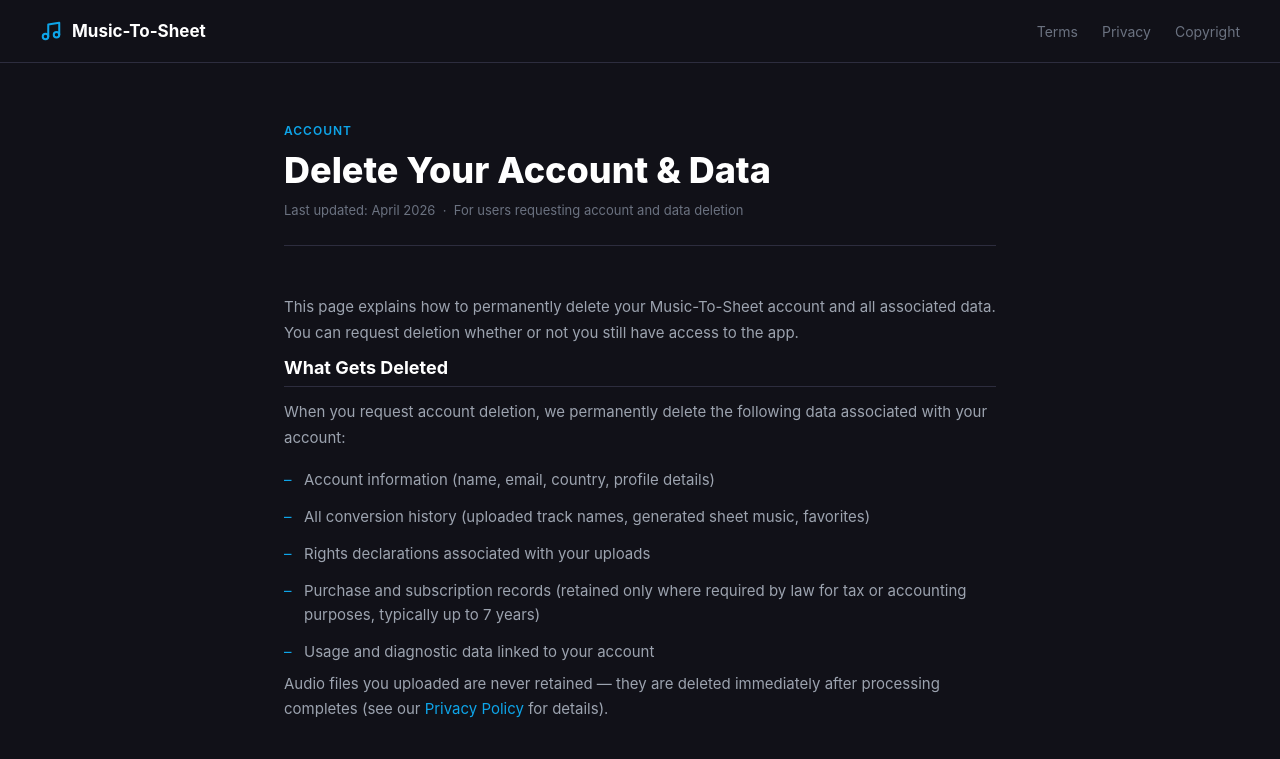
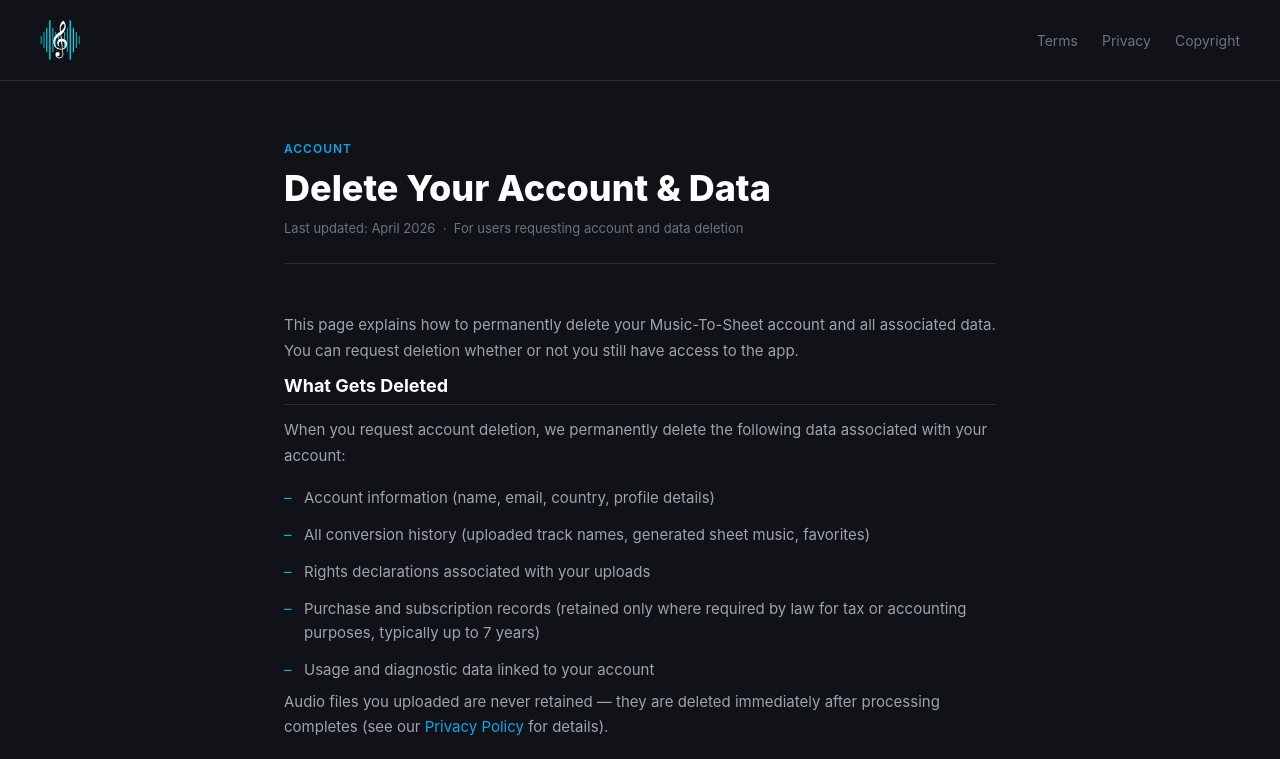
Before and after one commit to 789shak/MusicToSheet, a website: page docs/delete-account.html in a window 1280 px wide. Shown: the top 759 px of the page. Drawn offline with Linux system fonts and the light colour scheme.

Commit message:
feat(branding): add logo image to site header across all pages

```diff
--- a/docs/delete-account.html
+++ b/docs/delete-account.html
@@ -5,6 +5,7 @@
   <meta name="viewport" content="width=device-width, initial-scale=1.0" />
   <title>Delete Your Account — Music-To-Sheet</title>
   <meta name="description" content="How to permanently delete your Music-To-Sheet account and all associated data." />
+  <link rel="icon" type="image/png" href="images/logo.png">
   <style>
     *, *::before, *::after { box-sizing: border-box; margin: 0; padding: 0; }
 
@@ -46,6 +47,8 @@
       color: var(--text);
       text-decoration: none;
     }
+    .site-logo { height: 40px; width: auto; display: block; }
+    @media (max-width: 600px) { .site-logo { height: 32px; } }
     .nav-links { display: flex; gap: 24px; font-size: 14px; }
     .nav-links a { color: var(--dim); }
     .nav-links a:hover { color: var(--text); text-decoration: none; }
@@ -155,10 +158,7 @@
 
   <nav>
     <a class="nav-logo" href="index.html">
-      <svg width="22" height="22" viewBox="0 0 24 24" fill="none" stroke="#0EA5E9" stroke-width="2.2" stroke-linecap="round" stroke-linejoin="round">
-        <path d="M9 18V5l12-2v13"/><circle cx="6" cy="18" r="3"/><circle cx="18" cy="16" r="3"/>
-      </svg>
-      Music-To-Sheet
+      <img src="images/logo.png" alt="Music-To-Sheet" class="site-logo">
     </a>
     <div class="nav-links">
       <a href="terms.html">Terms</a>
```
Also changed, not shown: docs/dmca.html (+4 -4 lines), docs/index.html (+4 -4 lines), docs/privacy.html (+4 -4 lines), docs/terms.html (+4 -4 lines), docs/images/logo.png (added).
